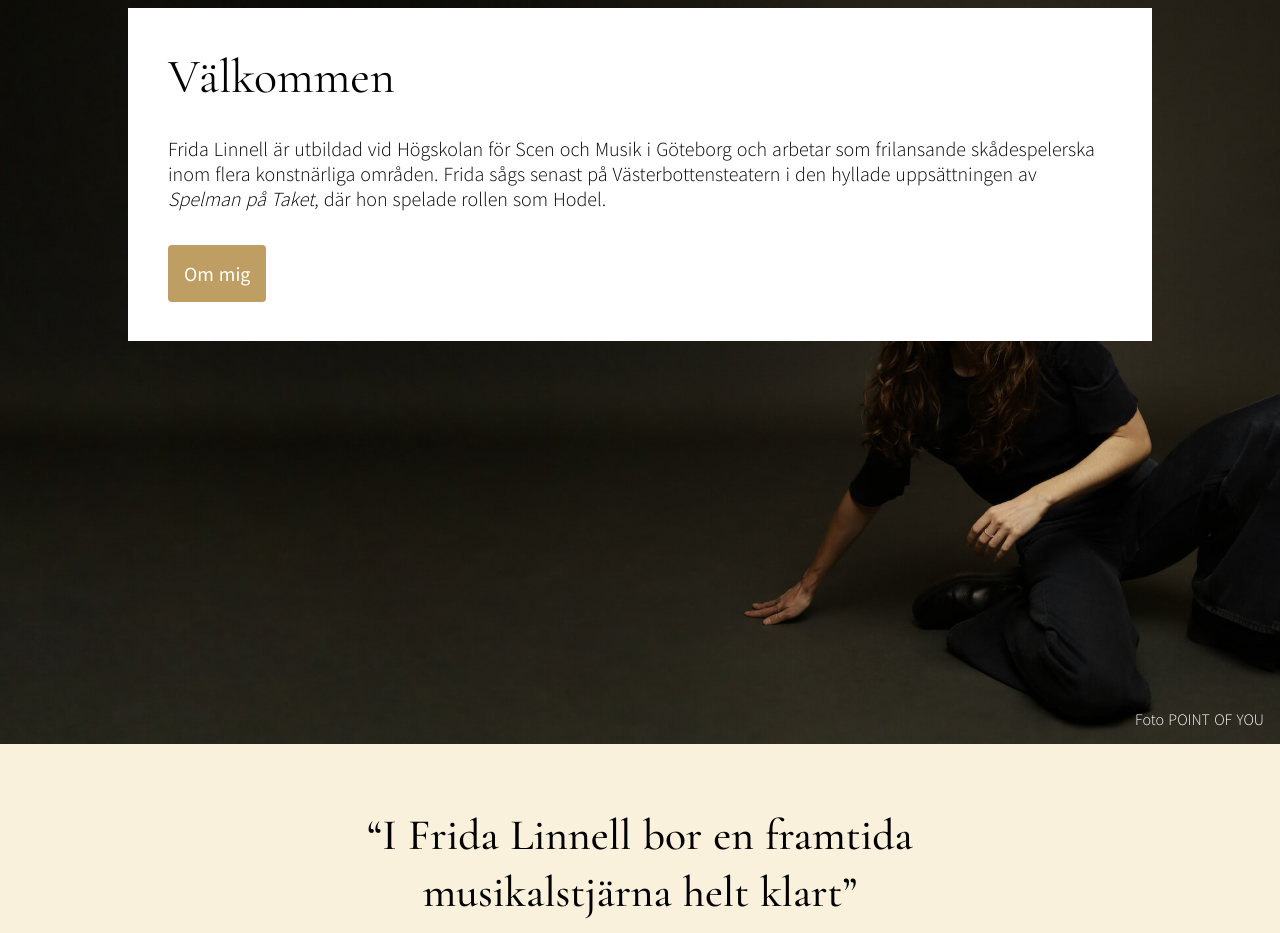
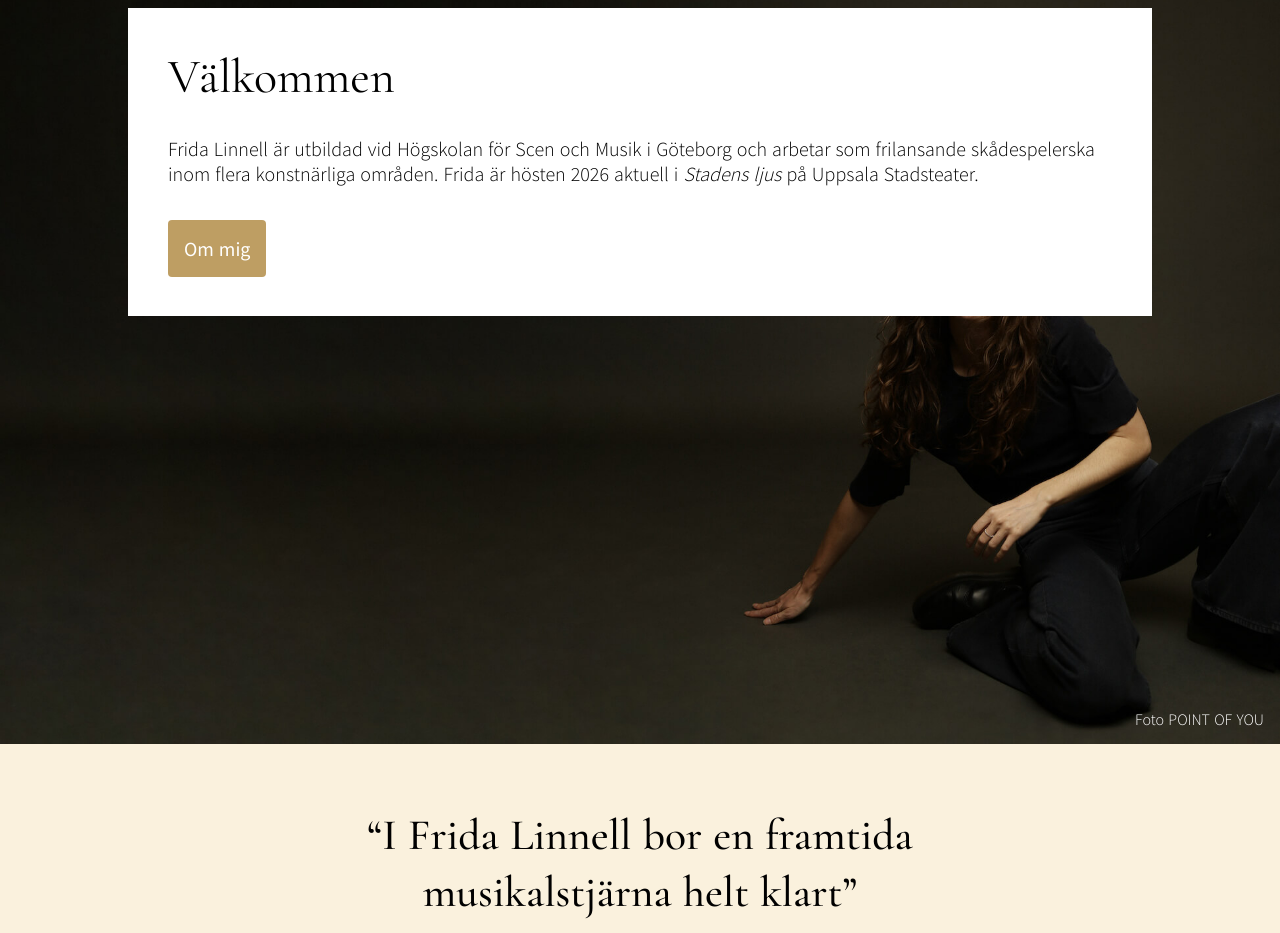
Before and after one commit to kindstrom-solutions/fridalinnell, a Nuxt app: page / in a window 1280 px wide. Shown: the part 1120-2053 px from the top of the page. Built offline with nearby package versions, Linux system fonts and the light colour scheme.

Commit message:
Uppsala uppdatering med aktuellt bild

```diff
--- a/pages/aktuellt.vue
+++ b/pages/aktuellt.vue
@@ -3,6 +3,32 @@
     <!-- <h1 class="page-header">Scen</h1> -->
 
     <div class="y2b-grid" style="margin-top: 8rem; background-color: #faf1dd">
+  <div class="text-box">
+    <div class="image" style="background-color: #fff">
+      <img
+        alt="Familjen Addams / Foto Glenn Rindhoff"
+        src="/uppsala.png"
+        style="object-fit: contain;"
+      />
+    </div>
+    <h4 style="background-color: #fff">
+      Stadens ljus<br />
+      Uppsala Stadsteater <br />
+      2026
+    </h4>
+  </div>
+
+  <div class="video">
+    <div class="video-frame">
+      <img
+        alt="Stadens ljus"
+        src="/Stadens Ljus_croppad.png"
+      />
+    </div>
+  </div>
+</div>
+
+    <div class="y2b-grid" style="background-color: #faf1dd">
       <div class="text-box">
         <div class="image" style="background-color: #fff">
           <img
@@ -160,12 +186,13 @@ export default {
       overflow: hidden;
       max-width: 100%;
 
-      iframe {
+      iframe, img {
         position: absolute;
         top: 0;
         left: 0;
         width: 100%;
         height: 100%;
+        object-fit: cover; // only really affects img
       }
     }
   }
--- a/pages/index.vue
+++ b/pages/index.vue
@@ -17,9 +17,8 @@
         </div>
         <div class="box-text">
           Frida Linnell är utbildad vid Högskolan för Scen och Musik i Göteborg och arbetar
-          som frilansande skådespelerska inom flera konstnärliga områden. Frida sågs senast
-          på Västerbottensteatern i den hyllade uppsättningen av <em>Spelman på Taket</em>, där hon
-          spelade rollen som Hodel.
+          som frilansande skådespelerska inom flera konstnärliga områden. Frida är hösten
+           2026 aktuell i <em>Stadens ljus</em> på Uppsala Stadsteater.
         </div>
         <nuxt-link to="/om-mig" class="box-button">Om mig</nuxt-link>
       </div>
--- a/pages/om-mig.vue
+++ b/pages/om-mig.vue
@@ -55,6 +55,9 @@
           bone, en drama queen och ett känslospröt förkroppsligat i en och samma lyxförpackning, med
           varsam hänsyn till textens myriader av möjligheter, som finns för den lycklige som får hålla
           på med skådespeleri.
+        </p>
+        <p>
+        Hösten 2026 medverkar jag i <em>Stadens ljus</em> på Uppsala Stadsteater.
         </p>
       </div>
     </div>
```
Also changed, not shown: static/Stadens Ljus_croppad.png (added), static/uppsala.png (added).
